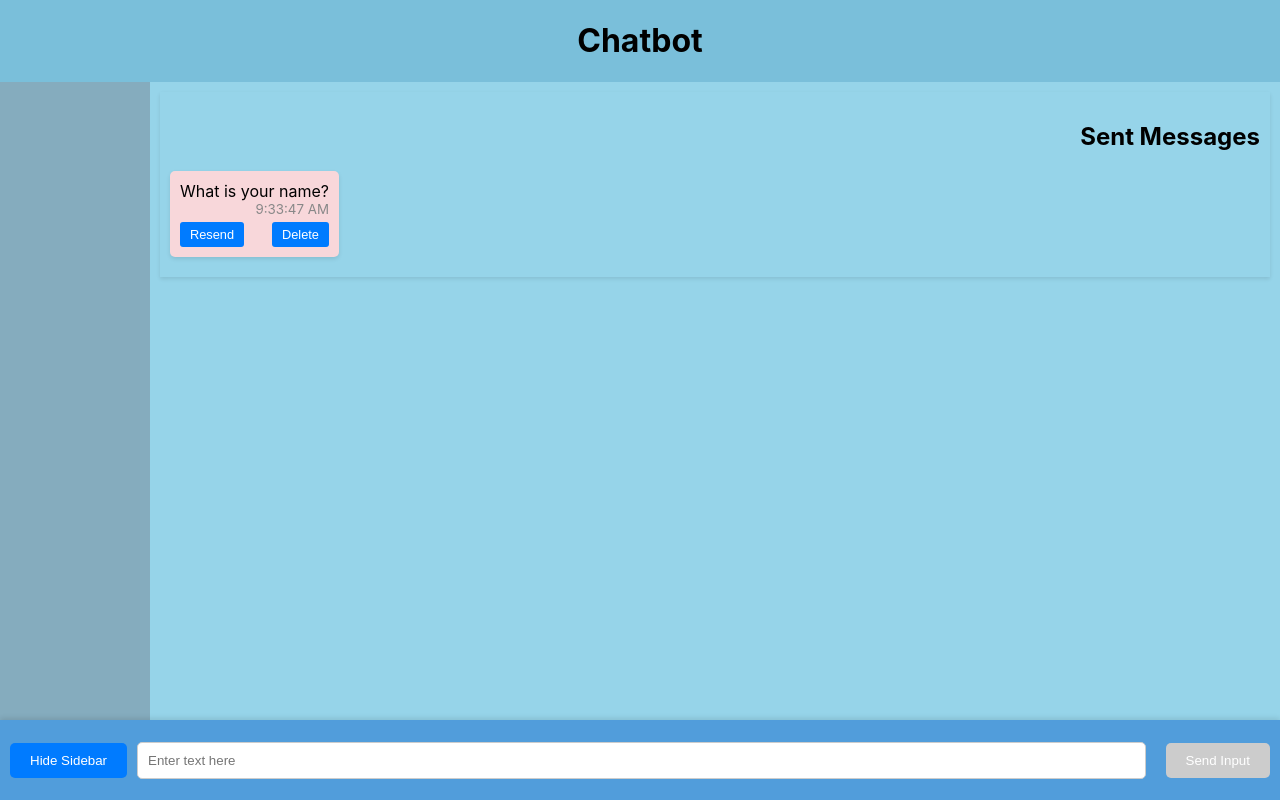
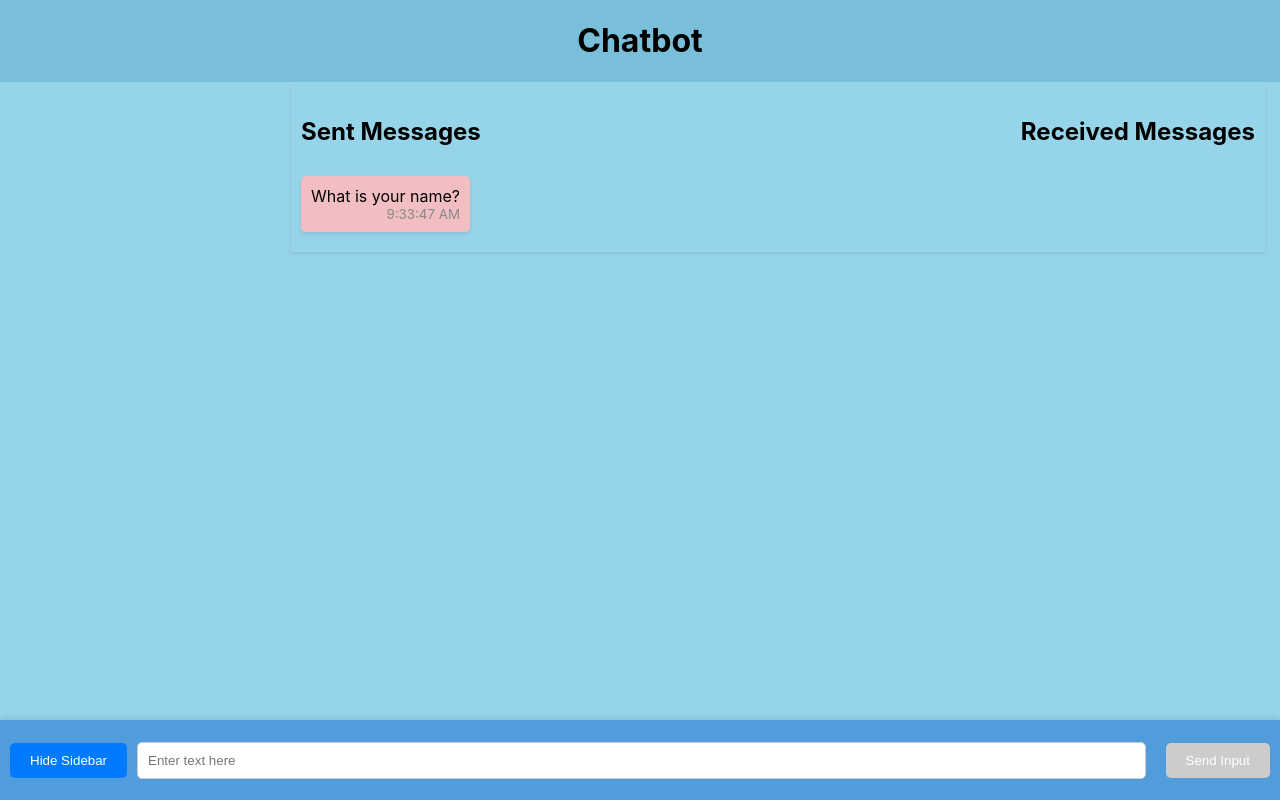
Before and after one commit to rcanaan/chatbot, a React (Create React App) app: page / in a window 1280 px wide. Built offline with nearby package versions, Linux system fonts and the light colour scheme.

Commit message:
footer responsive design ,sorting messages and username

```diff
--- a/src/Context/MessageContext.tsx
+++ b/src/Context/MessageContext.tsx
@@ -7,8 +7,8 @@ type MessageType = "sent" | "received";
 export interface MessageDetails {
   id: string;
   text: string;
-  timestamp: number;
-  // timestamp: Date;
+  // timestamp: number;
+  timestamp: Date;
   type: MessageType;
 }
 
@@ -17,12 +17,16 @@ interface MessageContextType {
   addMessage: (text: string, type: MessageType) => void;
   resendMessage: (id: string) => void;
   deleteMessage: (id: string) => void;
+  nameSet: boolean;
+  setNameSet: (value: boolean) => void;
 }
 const emptyState: MessageContextType = {
   messages: [],
   addMessage: () => {},
   resendMessage: () => {},
   deleteMessage: () => {},
+  nameSet: false,
+  setNameSet: () => {},
 };
 const MessageContext = createContext<MessageContextType>(emptyState);
 
@@ -30,14 +34,13 @@ export const MessageProvider: React.FC<{ children: ReactNode }> = ({
   children,
 }) => {
   const [messages, setMessages] = useState<MessageDetails[]>([]);
+  const [nameSet, setNameSet] = useState<boolean>(false);
 
   const addMessage = (text: string, type: MessageType) => {
-    const newMessage = { id: uuidv4(), text, timestamp: Date.now(), type };
-    setMessages((prevMessages) =>
-      [...prevMessages, newMessage].sort((a, b) => b.timestamp - a.timestamp)
-    );
+    const newMessage = { id: uuidv4(), text, timestamp: new Date(), type };
+
+    setMessages((prevMessages) => [...prevMessages, newMessage]);
   };
-
   const resendMessage = (id: string) => {
     const message = messages.find((msg) => msg.id === id);
     if (message) {
@@ -51,7 +54,14 @@ export const MessageProvider: React.FC<{ children: ReactNode }> = ({
 
   return (
     <MessageContext.Provider
-      value={{ messages, addMessage, resendMessage, deleteMessage }}
+      value={{
+        messages,
+        addMessage,
+        resendMessage,
+        deleteMessage,
+        nameSet,
+        setNameSet,
+      }}
     >
       {children}
     </MessageContext.Provider>
--- a/src/components/Layout.module.css
+++ b/src/components/Layout.module.css
@@ -13,6 +13,6 @@
 .main {
   flex: 1;
   overflow-y: auto;
-  padding: 10px;
+  padding: 5px;
   background-color: rgb(150, 212, 233);
 }
--- a/src/components/Layuot.tsx
+++ b/src/components/Layuot.tsx
@@ -10,18 +10,24 @@ interface LayoutProps {
 }
 export default function Layout({ children }: LayoutProps) {
   const [isSideBarOpen, setIsSideBarOpen] = useState<boolean>(true);
+  const [username, setUsername] = useState<string>("");
+
   const onClickSideBar = () => {
     setIsSideBarOpen(!isSideBarOpen);
   };
 
   return (
     <div className={styles.layout}>
-      <Header />
+      <Header username={username} />
       <div className={styles.content}>
         {isSideBarOpen && <SideBar />}
         <main className={styles.main}>{children}</main>
       </div>
-      <Footer onClickSideBar={onClickSideBar} isSideBarOpen={isSideBarOpen} />
+      <Footer
+        onClickSideBar={onClickSideBar}
+        isSideBarOpen={isSideBarOpen}
+        setUsername={setUsername}
+      />
     </div>
   );
 }
--- a/src/components/Message.module.css
+++ b/src/components/Message.module.css
@@ -4,18 +4,20 @@
   background-color: #fff;
   border-radius: 5px;
   box-shadow: 0 2px 4px rgba(0, 0, 0, 0.1);
-  max-width: 60%;
+  max-width: 100%;
   position: relative;
+  /* display: flex;
+  flex-direction: column; */
 }
 
 .message.sent {
   align-self: flex-end;
-  background-color: #d1e7dd;
+  background-color: #c1dfc7;
 }
 
 .message.received {
   align-self: flex-start;
-  background-color: #f8d7da;
+  background-color: #f3bec2;
 }
 
 .message p {
@@ -35,7 +37,6 @@
 }
 
 .message .actions button {
-  padding: 5px 10px;
   border: none;
   background-color: #007bff;
   color: white;
@@ -45,5 +46,12 @@
 }
 
 .message .actions button:hover {
-  background-color: #0056b3;
+  background-color: #0057b398;
 }
+
+@media only screen and (min-width: 1025px) {
+  .message {
+    font-size: 1rem;
+    /* max-width: 60%; */
+  }
+}
--- a/src/components/Message.tsx
+++ b/src/components/Message.tsx
@@ -6,6 +6,7 @@ import { MessageDetails } from "../Context/MessageContext";
 interface MessageProps extends MessageDetails {
   onResend: (id: string) => void;
   onDelete: (id: string) => void;
+  showActions: boolean;
 }
 
 const Message: React.FC<MessageProps> = ({
@@ -15,15 +16,18 @@ const Message: React.FC<MessageProps> = ({
   type,
   onResend,
   onDelete,
+  showActions,
 }) => {
   return (
     <li className={`${styles.message} ${styles[type]}`}>
       <p>{text}</p>
       <small>{new Date(timestamp).toLocaleTimeString()}</small>
-      <div className={styles.actions}>
-        <button onClick={() => onResend(id)}>Resend</button>
-        <button onClick={() => onDelete(id)}>Delete</button>
-      </div>
+      {showActions && (
+        <div className={styles.actions}>
+          <button onClick={() => onResend(id)}>Resend</button>
+          <button onClick={() => onDelete(id)}>Delete</button>
+        </div>
+      )}
     </li>
   );
 };
--- a/src/components/MessageList.module.css
+++ b/src/components/MessageList.module.css
@@ -1,15 +1,31 @@
 .messageList {
-  position: flex;
+  display: flex;
   flex-direction: column;
-  justify-content: center;
-  align-items: center;
   overflow-y: auto;
   padding: 10px;
+  margin-left: 10px;
+  margin-right: 10px;
+  margin-bottom: 65px;
   box-shadow: 0 2px 4px rgba(0, 0, 0, 0.1);
 }
-.messageList h2 {
+
+.messageList__titles {
+  font-size: 0.8rem;
+  display: flex;
+  justify-content: space-between; /* Distribute titles to the ends */
+  width: 100%;
+  margin-bottom: 10px; /* Add some space below the titles */
+}
+
+.sent__messages {
+  flex: 1;
+}
+
+.received__messages {
   text-align: right;
+  flex: 1;
 }
+
 .messageList ul {
   list-style: none;
   padding: 0;
@@ -17,3 +33,8 @@
   display: flex;
   flex-direction: column;
 }
+@media only screen and (min-width: 767px) {
+  .messageList__titles {
+    font-size: 1rem;
+  }
+}
--- a/src/components/MessageList.tsx
+++ b/src/components/MessageList.tsx
@@ -9,7 +9,10 @@ const MessageList: React.FC = () => {
 
   return (
     <div className={styles.messageList}>
-      <h2>Sent Messages</h2>
+      <div className={styles.messageList__titles}>
+        <h2 className={styles.sent__messages}>Sent Messages</h2>
+        <h2 className={styles.received__messages}>Received Messages</h2>
+      </div>
       <ul>
         {messages.map((message) => (
           <Message
@@ -20,6 +23,7 @@ const MessageList: React.FC = () => {
             type={message.type}
             onResend={resendMessage}
             onDelete={deleteMessage}
+            showActions={false}
           />
         ))}
       </ul>
--- a/src/components/SideBar.module.css
+++ b/src/components/SideBar.module.css
@@ -1,15 +1,20 @@
 .sidebar {
-  width: 130px;
+  width: 30%;
   height: 100%;
-  background-color: #85acbe;
+  background-color: rgb(150, 212, 233);
   padding: 10px;
-  box-shadow: 2px 0 5px rgba(0, 0, 0, 0.1);
+  border-width: 13px;
+  overflow-y: auto;
+  display: flex;
+  flex-direction: row;
+  justify-content: center;
+  box-shadow: 0 2px 4px rgba(0, 0, 0, 0.9);
 }
 
 .sidebar ul {
   list-style: none;
   padding: 0;
-  margin: 0;
+  padding-left: 10px;
 }
 
 .sidebar li {
@@ -22,6 +27,7 @@
 
 .sidebar li p {
   margin: 0;
+  word-wrap: break-word;
 }
 
 .sidebar li small {
@@ -49,3 +55,8 @@
 .sidebar .actions button:hover {
   background-color: #0056b3;
 }
+@media only screen and (min-width: 767px) {
+  .sidebar {
+    width: 20%;
+  }
+}
--- a/src/components/SideBar.tsx
+++ b/src/components/SideBar.tsx
@@ -2,24 +2,28 @@
 import React from "react";
 import styles from "./SideBar.module.css";
 import { useMessages } from "../Context/MessageContext";
+import Message from "./Message";
 
 const SideBar: React.FC = () => {
   const { messages, resendMessage, deleteMessage } = useMessages();
-
-  const sentMessages = messages.filter((message) => message.type === "sent");
+  const sentMessages = messages
+    .filter((message) => message.type === "sent")
+    .sort((a, b) => b.timestamp.getTime() - a.timestamp.getTime());
 
   return (
     <div className={styles.sidebar}>
       <ul>
         {sentMessages.map((message) => (
-          <li key={message.id}>
-            <p>{message.text}</p>
-            <small>{new Date(message.timestamp).toLocaleTimeString()}</small>
-            <div className={styles.actions}>
-              <button onClick={() => resendMessage(message.id)}>Resend</button>
-              <button onClick={() => deleteMessage(message.id)}>Delete</button>
-            </div>
-          </li>
+          <Message
+            key={message.id}
+            id={message.id}
+            text={message.text}
+            timestamp={message.timestamp}
+            type={message.type}
+            onResend={resendMessage}
+            onDelete={deleteMessage}
+            showActions={true}
+          />
         ))}
       </ul>
     </div>
```
